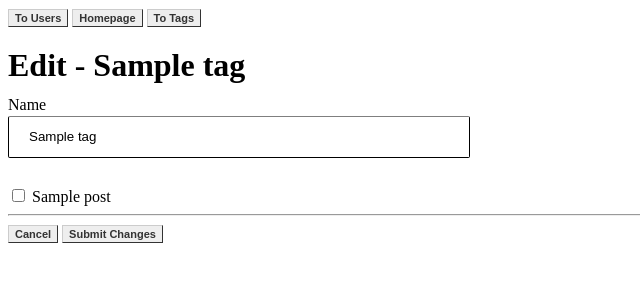
After one commit to ZechariahDean/flask-blogly, a Flask app: page /tag/1/edit in a window 1280 px wide. The commit adds this page. Shown: the top 300 px of the page, without its empty margins (0-640 px from the left). Run offline with Flask 3, Linux system fonts and the light colour scheme; tables that the repository leaves empty hold one stand-in row (values such as "Sample post").

Commit message:
created tags and added many to many relationship between tag and post

```diff
--- a/app.py
+++ b/app.py
@@ -1,7 +1,7 @@
 """Blogly application."""
 
 from flask import Flask, request, redirect, render_template
-from models import db, connect_db, User, Post
+from models import db, connect_db, User, Post, Tag
 
 app = Flask(__name__)
 app.config['SQLALCHEMY_DATABASE_URI'] = 'postgresql:///blogly'
@@ -66,16 +66,20 @@ def new_post(id):
   """page with form for creating a new post"""
 
   user = User.query.get_or_404(id)
+  tags = Tag.query.all()
   if request.method == "POST":
+    tag_ids = [int(num) for num in request.form.getlist("tag")]
+    tags = Tag.query.filter(Tag.id.in_(tag_ids)).all()
+
     post = Post(
       title = request.form["title"],
       content = request.form["content"],
-      user_id = request.form["user-id"])
+      user_id = id)
     db.session.add(post)
     db.session.commit()
     return redirect(f"/user/{ id }")
 
-  return render_template("user_post.html", user = user)
+  return render_template("user_post.html", user = user, tags = tags)
 
 @app.route("/post/<int:id>", methods = ["GET"])
 def post(id):
@@ -87,20 +91,25 @@ def post(id):
 def post_edit(id):
   """edit a post"""
   post = Post.query.get_or_404(id)
+  tags = Tag.query.all()
   if request.method == "POST":
     post.title = request.form["title"]
     post.content = request.form["content"]
+
+    tag_ids = [int(num) for num in request.form.getlist("tag")]
+    post.tag = Tag.query.filter(Tag.id.in_(tag_ids)).all()
+
+    db.session.add(post)
     db.session.commit()
     return redirect(f"/post/{ id }")
   else:
-    return render_template("post_edit.html", post = post)
+    return render_template("post_edit.html", post = post, tags = tags)
 
 @app.route("/post/<int:id>/remove", methods = ["GET", "POST"])
 def post_remove(id):
   """remove a post"""
   post = Post.query.get_or_404(id)
   if request.method == "POST":
-    print("in the if!!!")
     db.session.delete(post)
     db.session.commit()
 
@@ -138,3 +147,60 @@ def remove_user(id):
   db.session.commit()
 
   return redirect("/user/list")
+
+@app.route('/tag')
+def tags_page():
+  """show a page with an index of tags"""
+
+  tags = Tag.query.all()
+  return render_template('tags_page.html', tags = tags)
+
+@app.route('/tag/new', methods = ["GET", "POST"])
+def tag_new():
+  """show form for making new tag and handle form submission"""
+
+  posts = Post.query.all()
+  if request.method == "POST":
+    post_ids = [int(num) for num in request.form.getlist("post")]
+    posts = Post.query.filter(Post.id.in_(post_ids)).all()
+    new_tag = Tag(name = request.form['name'], post = posts)
+
+    db.session.add(new_tag)
+    db.session.commit()
+
+    return redirect('/tag')
+  else:
+    return render_template('tag_new.html', posts = posts)
+
+@app.route('/tag/<int:id>')
+def tag_details(id):
+  """show a details page for a certain tag"""
+
+  tag = Tag.query.get_or_404(id)
+  return render_template('tag_details.html', tag = tag)
+
+@app.route('/tag/<int:id>/edit', methods = ["GET", "POST"])
+def tag_edit(id):
+  """Show form for editing tag and handle form submission"""
+  tag = Tag.query.get_or_404(id)
+  if request.method == "POST":
+    tag.name = request.form['name']
+    post_ids = [int(num) for num in request.form.getlist("post")]
+    tag.post = Post.query.filter(Post.id.in_(post_ids)).all()
+
+    db.session.add(tag)
+    db.session.commit()
+    return redirect(f"/tag/{ id }")
+  else:
+    posts = Post.query.all()
+    return render_template("tag_edit.html", tag = tag, posts = posts)
+
+@app.route('/tag/<int:id>/remove', methods = ["POST"])
+def tag_remove(id):
+  """handle tag deletion submission"""
+
+  tag = Tag.query.get_or_404(id)
+  db.session.delete(tag)
+  db.session.commit()
+
+  return redirect('/tag')
--- a/static/style.css
+++ b/static/style.css
@@ -1,3 +1,4 @@
+/* css for making something look like a button */
 .form__button {
   font: bold 11px Arial;
   text-decoration: none;
@@ -8,6 +9,17 @@
   border-right: 1px solid #333333;
   border-bottom: 1px solid #333333;
   border-left: 1px solid #CCCCCC;
+}
+
+.tag {
+  border-top: 2px solid #3339a8;
+  border-left:2px solid #3339a8;
+  border-bottom: 2px solid #131988;
+  border-right: 2px solid #131988;
+  background-color: #232998;
+  color: #EEEEEE;
+  text-decoration: none;
+  border-radius: 15%;
 }
 
 .form {
--- a/templates/base.html
+++ b/templates/base.html
@@ -5,7 +5,6 @@
   <meta charset="UTF-8">
   <meta name="viewport" content="width=device-width, initial-scale=1.0">
   <title>{% block title %}{% endblock %} - blogly</title>
-  <!-- <link rel="stylesheet" href="stylesheets/style.css" type="text/css"> -->
   <link rel="stylesheet" href="{{ url_for('static', filename='style.css') }}">
   {% endblock %}
 </head>
@@ -14,6 +13,7 @@
     <nav>
       <a href="/user/list" class="form__button">To Users</a>
       <a href="/" class="form__button">Homepage</a>
+      <a href="/tag" class="form__button">To Tags</a>
     </nav>
   </header>
   <div id="content">{% block content %}{% endblock %}</div>
--- /dev/null
+++ b/templates/tag_edit.html
@@ -0,0 +1,32 @@
+{% extends "base.html" %}
+{% block title %}Edit Tag{% endblock %}
+{% block content %}
+<h1>Edit - {{ tag.name }}</h1>
+
+<form action="/tag/{{ tag.id }}/edit" method="POST">
+
+  <input type="text"
+         class="form__input"
+         id="name"
+         name="name"
+         placeholder="Name"
+         value="{{ tag.name }}">
+  <label for="name"
+         class="form__label">
+         Name</label>
+  {% for post in posts %}
+  <input type="checkbox"
+          name="post"
+          id="post_{{ post.id }}"
+          value="{{ post.id }}"
+          {% if post in tag.posts %}
+          checked
+          {% endif %}>
+  <label for="post_{{ post.id }}">{{ post.title }}</label>
+  {% endfor %}
+  <hr>
+  <a href="/tag/{{ tag.id }}" class="form__button">Cancel</a>
+  <button type="submit" class="form__button">Submit Changes</button>
+</form>
+
+{% endblock %}
```
Also changed, not shown: models.py (+22 -0 lines), templates/homepage.html (+8 -0 lines), templates/post.html (+12 -1 lines), templates/post_edit.html (+9 -0 lines), templates/tag_details.html (added, +23 -0 lines), templates/tag_new.html (added, +31 -0 lines), templates/tags_page.html (added, +14 -0 lines), templates/user_post.html (+7 -1 lines), tests.py (+1 -57 lines).
